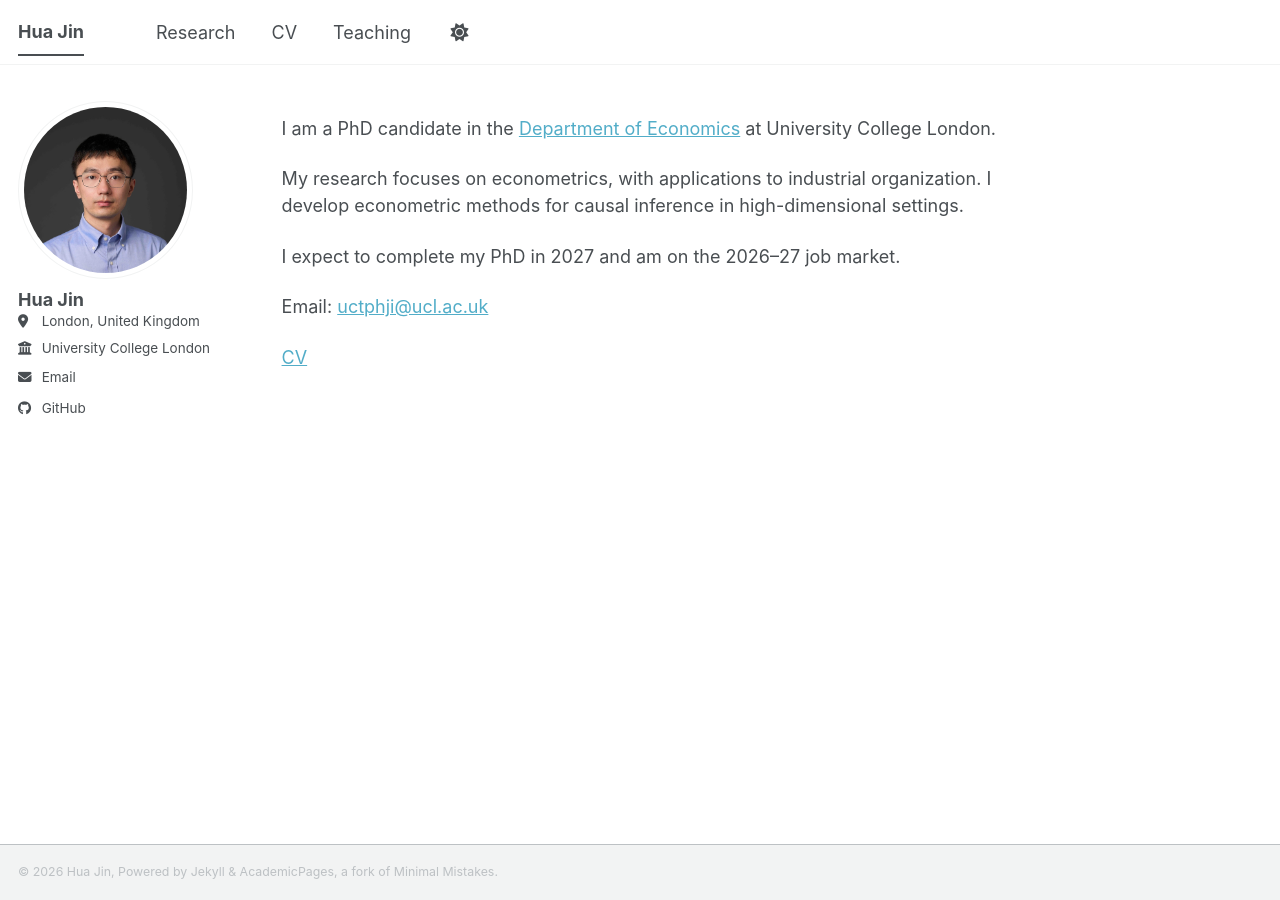
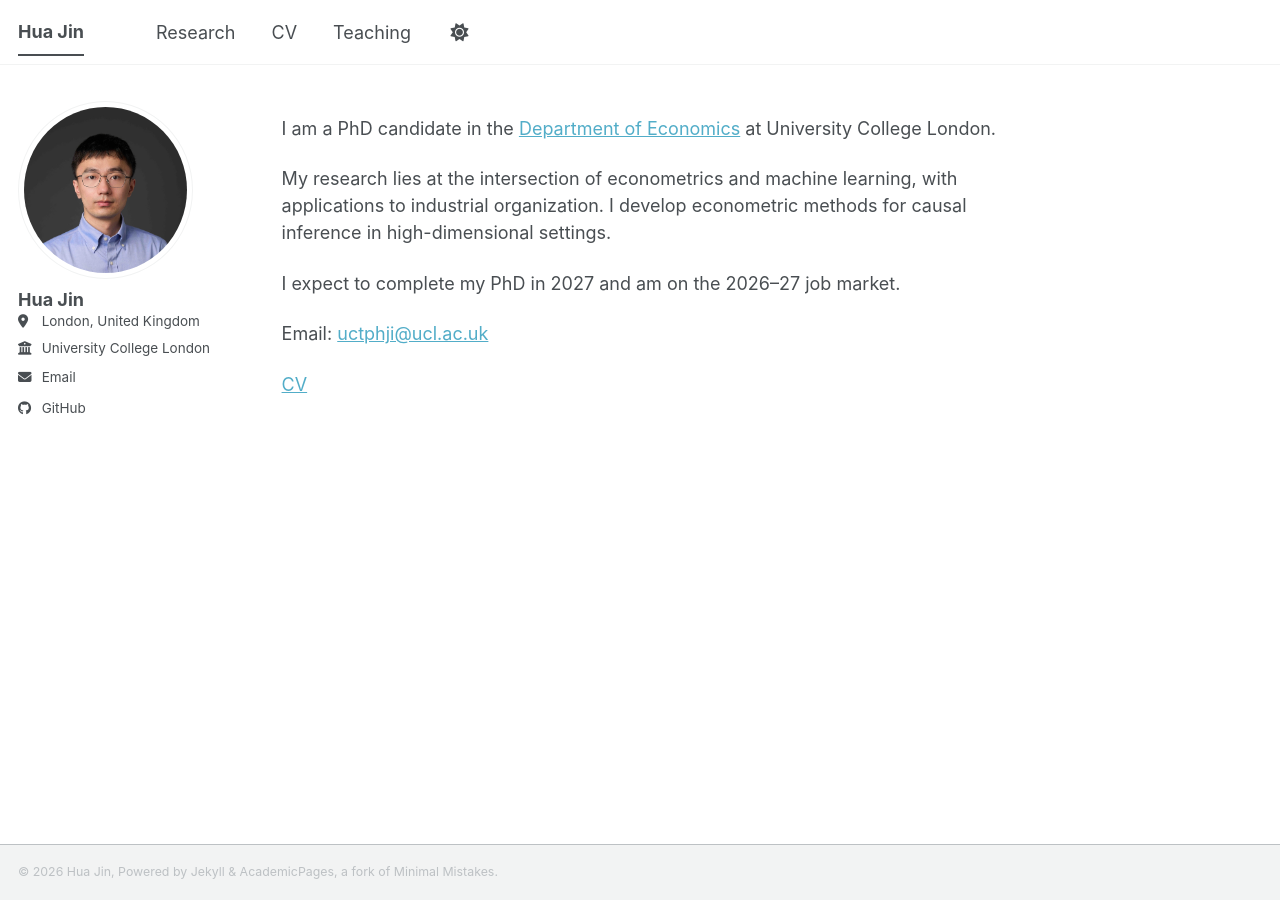
Before and after one commit to huajin-econ/huajin-econ.github.io, a Jekyll site: the page built from _pages/about.md, in a window 1280 px wide. Built offline with Jekyll 4.4.1, drawn with Linux system fonts in a browser that asks for light colours; a style sheet for code colours, icons or effects is not loaded.

Commit message:
Revise research focus in about page
Updated research description to include machine learning.

```diff
--- a/_pages/about.md
+++ b/_pages/about.md
@@ -10,8 +10,8 @@ redirect_from:
 
 I am a PhD candidate in the [Department of Economics](https://www.ucl.ac.uk/economics/) at University College London.
 
-<!-- My research lies at the intersection of econometrics and machine learning, with applications to industrial organization. I develop econometric methods for causal inference in high-dimensional settings. -->
-My research focuses on econometrics, with applications to industrial organization. I develop econometric methods for causal inference in high-dimensional settings.
+My research lies at the intersection of econometrics and machine learning, with applications to industrial organization. I develop econometric methods for causal inference in high-dimensional settings.
+<!-- My research focuses on econometrics, with applications to industrial organization. I develop econometric methods for causal inference in high-dimensional settings.-->
 
 I expect to complete my PhD in 2027 and am on the 2026–27 job market.
 
```
